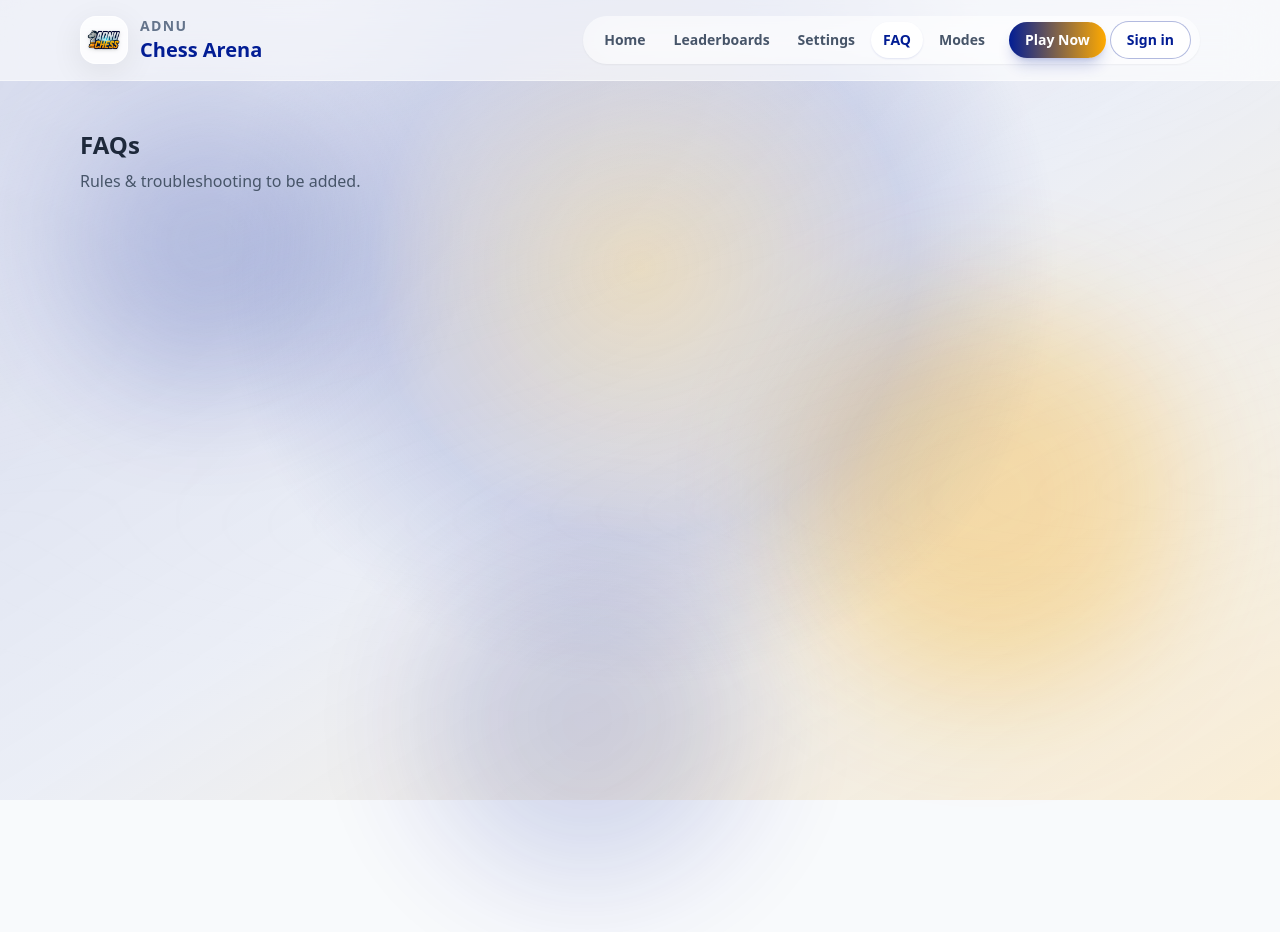
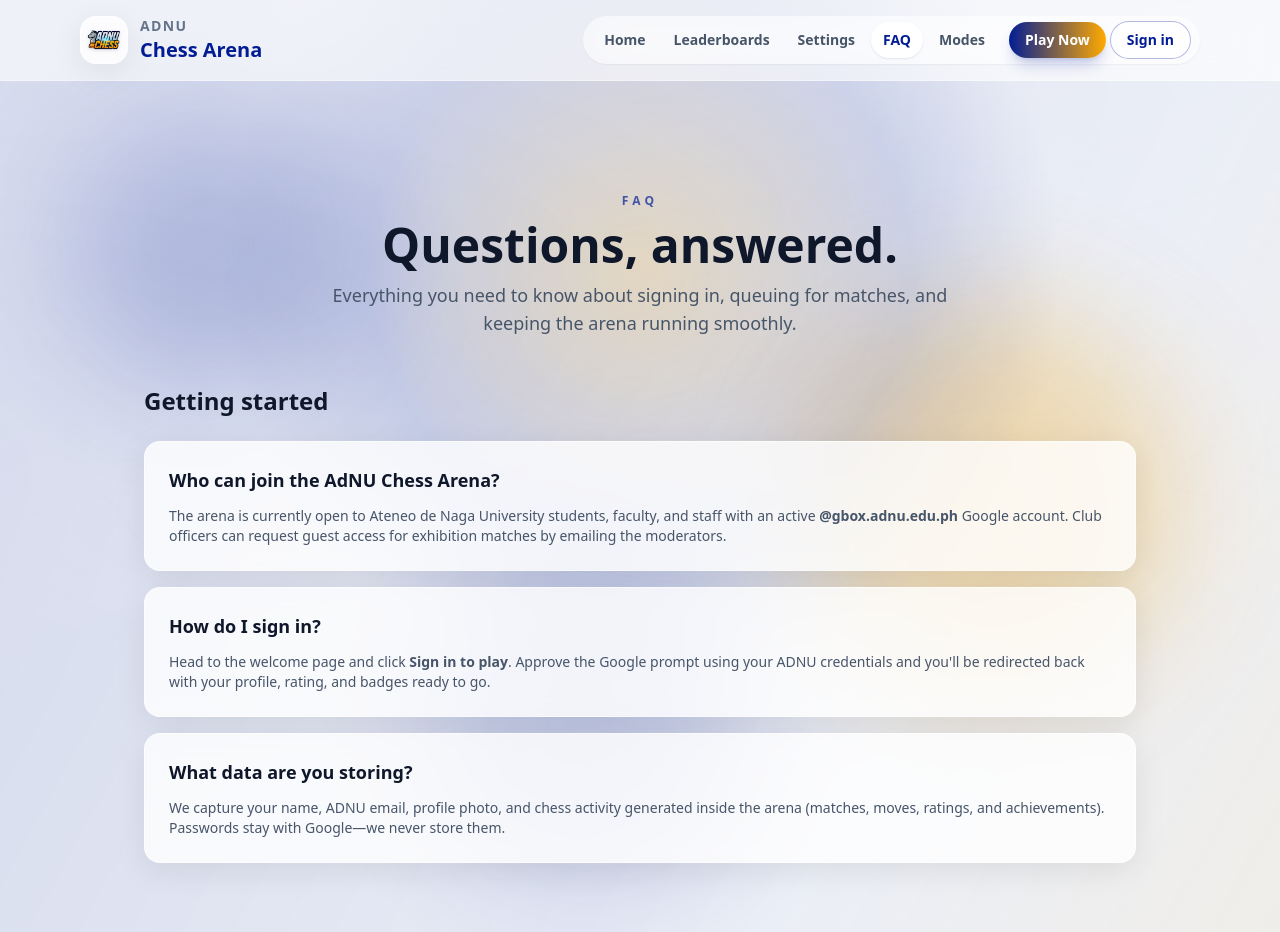
Before and after one commit to rjaks/adnuchess, a Nuxt app: page /faq in a window 1280 px wide. Shown: the top 932 px of the page. Before the commit the page ends 800 px from the top, so only its background shows below. Built offline with nearby package versions, Linux system fonts and the light colour scheme; no server answers.

Commit message:
faqs updated

```diff
--- a/pages/faq.vue
+++ b/pages/faq.vue
@@ -1,6 +1,106 @@
 <template>
-  <section>
-    <h2 class="text-2xl font-semibold mb-2">FAQs</h2>
-    <p class="text-slate-600">Rules & troubleshooting to be added.</p>
-  </section>
+  <div class="mx-auto max-w-5xl px-4 py-16">
+    <header class="mb-12 space-y-3 text-center">
+      <p class="text-xs font-semibold uppercase tracking-[0.35em] text-[#021d94]/70">FAQ</p>
+      <h1 class="text-4xl font-bold text-slate-900 sm:text-5xl">Questions, answered.</h1>
+      <p class="mx-auto max-w-2xl text-base text-slate-600 sm:text-lg">
+        Everything you need to know about signing in, queuing for matches, and keeping the arena running smoothly.
+      </p>
+    </header>
+
+    <div class="space-y-16">
+      <section class="space-y-6">
+        <h2 class="text-2xl font-semibold text-slate-900">Getting started</h2>
+        <dl class="grid gap-4">
+          <div class="rounded-2xl border border-white/60 bg-white/80 p-6 shadow-glass backdrop-blur">
+            <dt class="text-lg font-semibold text-slate-900">Who can join the AdNU Chess Arena?</dt>
+            <dd class="mt-3 text-sm text-slate-600">
+              The arena is currently open to Ateneo de Naga University students, faculty, and staff with an active
+              <span class="font-semibold">@gbox.adnu.edu.ph</span> Google account. Club officers can request guest access for
+              exhibition matches by emailing the moderators.
+            </dd>
+          </div>
+          <div class="rounded-2xl border border-white/60 bg-white/80 p-6 shadow-glass backdrop-blur">
+            <dt class="text-lg font-semibold text-slate-900">How do I sign in?</dt>
+            <dd class="mt-3 text-sm text-slate-600">
+              Head to the welcome page and click <span class="font-semibold">Sign in to play</span>. Approve the Google prompt
+              using your ADNU credentials and you'll be redirected back with your profile, rating, and badges ready to go.
+            </dd>
+          </div>
+          <div class="rounded-2xl border border-white/60 bg-white/80 p-6 shadow-glass backdrop-blur">
+            <dt class="text-lg font-semibold text-slate-900">What data are you storing?</dt>
+            <dd class="mt-3 text-sm text-slate-600">
+              We capture your name, ADNU email, profile photo, and chess activity generated inside the arena (matches, moves,
+              ratings, and achievements). Passwords stay with Google&mdash;we never store them.
+            </dd>
+          </div>
+        </dl>
+      </section>
+
+      <section class="space-y-6">
+        <h2 class="text-2xl font-semibold text-slate-900">Playing matches</h2>
+        <dl class="grid gap-4">
+          <div class="rounded-2xl border border-white/60 bg-white/80 p-6 shadow-glass backdrop-blur">
+            <dt class="text-lg font-semibold text-slate-900">Can I practice against Stockfish?</dt>
+            <dd class="mt-3 text-sm text-slate-600">
+              Yes! Switch to <span class="font-semibold">Solo Mode</span> and set the Stockfish strength that fits your skill level.
+              Each practice match still counts toward your training stats so you can track improvement.
+            </dd>
+          </div>
+          <div class="rounded-2xl border border-white/60 bg-white/80 p-6 shadow-glass backdrop-blur">
+            <dt class="text-lg font-semibold text-slate-900">How do I challenge classmates?</dt>
+            <dd class="mt-3 text-sm text-slate-600">
+              Use <span class="font-semibold">Matchmaking</span> to queue for rated games or send a direct invite from a player's
+              profile. When both players confirm, the match launches instantly with clocks and PGN tracking.
+            </dd>
+          </div>
+          <div class="rounded-2xl border border-white/60 bg-white/80 p-6 shadow-glass backdrop-blur">
+            <dt class="text-lg font-semibold text-slate-900">Do casual games affect my rating?</dt>
+            <dd class="mt-3 text-sm text-slate-600">
+              Casual matches and analysis boards are unrated. Only games started through ranked matchmaking impact your ELO,
+              streaks, and leaderboard placement.
+            </dd>
+          </div>
+        </dl>
+      </section>
+
+      <section class="space-y-6">
+        <h2 class="text-2xl font-semibold text-slate-900">Troubleshooting & support</h2>
+        <dl class="grid gap-4">
+          <div class="rounded-2xl border border-white/60 bg-white/80 p-6 shadow-glass backdrop-blur">
+            <dt class="text-lg font-semibold text-slate-900">My ADNU login isn't recognized.</dt>
+            <dd class="mt-3 text-sm text-slate-600">
+              Make sure you're using your official <span class="font-semibold">@gbox.adnu.edu.ph</span> account. If you recently
+              joined the university, it can take up to 24 hours for our roster sync. Reach out to the moderators if you need
+              urgent access for a tournament.
+            </dd>
+          </div>
+          <div class="rounded-2xl border border-white/60 bg-white/80 p-6 shadow-glass backdrop-blur">
+            <dt class="text-lg font-semibold text-slate-900">The board isn't loading or moves lag.</dt>
+            <dd class="mt-3 text-sm text-slate-600">
+              Refresh the page first. If the issue persists, try a different browser tab or clear cached data for
+              <span class="font-semibold">adnuchess.com</span>. Slow campus Wi-Fi can also delay Stockfish responses&mdash;wired
+              connections are more stable for events.
+            </dd>
+          </div>
+          <div class="rounded-2xl border border-white/60 bg-white/80 p-6 shadow-glass backdrop-blur">
+            <dt class="text-lg font-semibold text-slate-900">Where can I report a bug or request a feature?</dt>
+            <dd class="mt-3 text-sm text-slate-600">
+              Submit issues through the <span class="font-semibold">#arena-support</span> channel in the Chess Club Discord or
+              email <span class="font-semibold">chessar@adnu.edu.ph</span>. Include screenshots or PGN files so we can reproduce
+              fast.
+            </dd>
+          </div>
+        </dl>
+      </section>
+    </div>
+
+    <footer class="mt-20 rounded-3xl border border-[#021d94]/10 bg-[#021d94]/5 p-10 text-center shadow-glass backdrop-blur">
+      <p class="text-base font-semibold text-[#021d94]">Can't find what you need?</p>
+      <p class="mt-2 text-sm text-slate-600">
+        Message the moderators inside the arena chat or email <span class="font-semibold">adnuchess@gmail.com</span>. We're happy
+        to help with onboarding, match disputes, or tournament prep.
+      </p>
+    </footer>
+  </div>
 </template>
```
Also changed, not shown: 1 other file (tests, documents, lock files or other folders).
